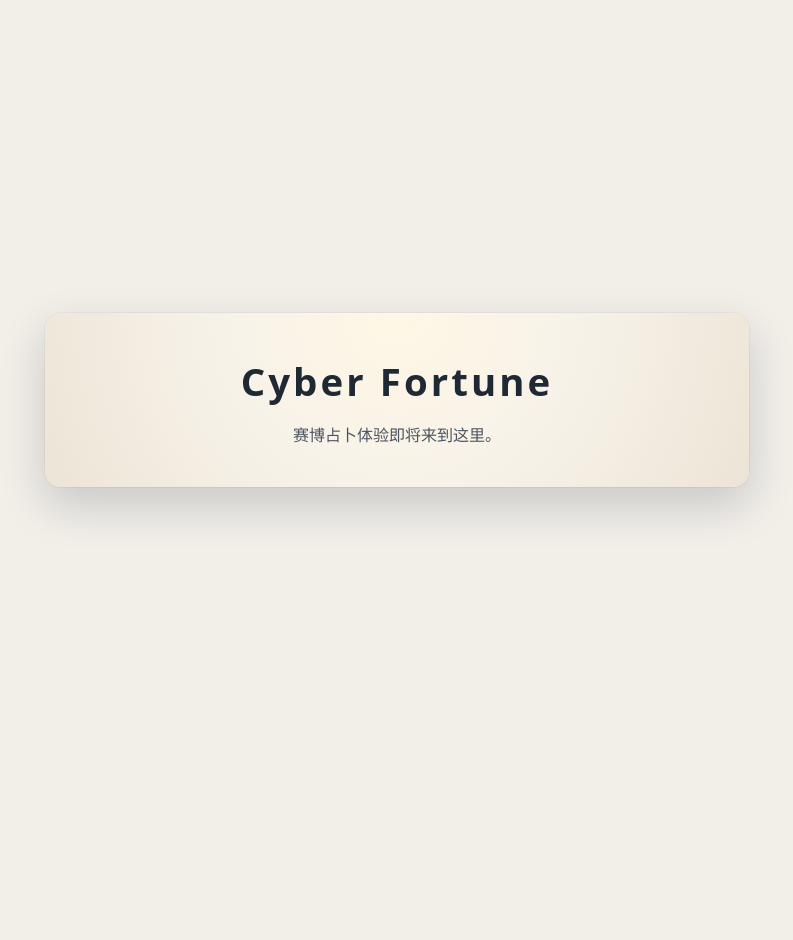
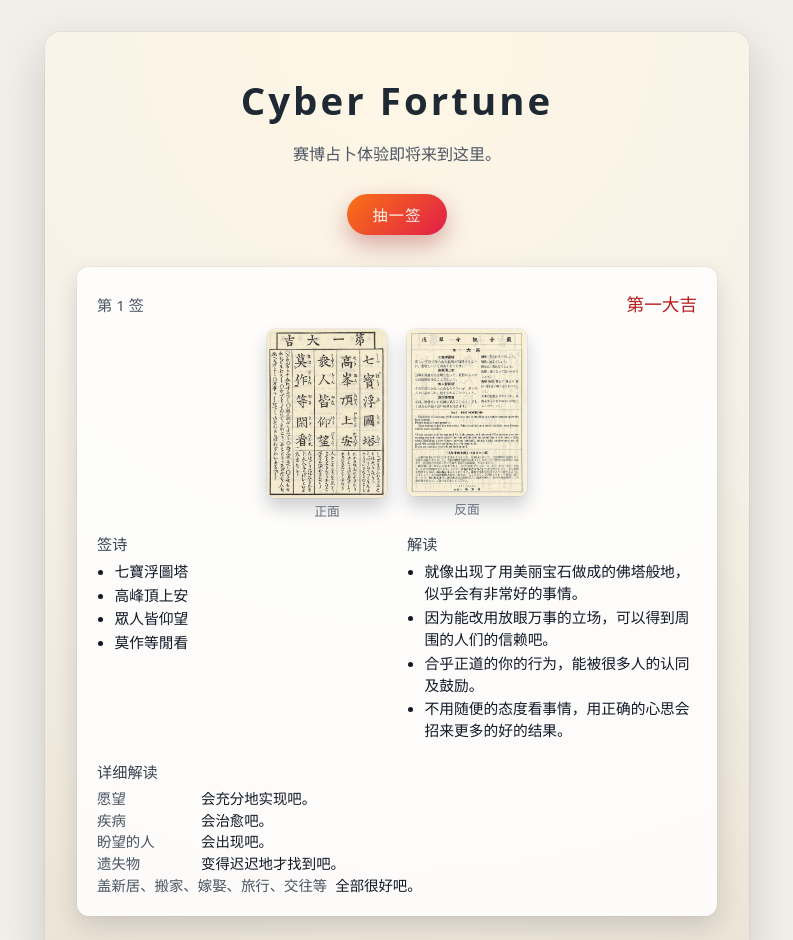
Before and after one commit to Blunnny/Sensoji-Temple-fortune, a website built with Vite: page cyber-fortune/index.html in a window 1280 px wide. Shown: the top 940 px of the page, without its empty margins (243-1036 px from the left). Before the commit the page ends 800 px from the top, so only its background shows below. Built offline with nearby package versions, Linux system fonts and the light colour scheme.

Commit message:
初步完成测试数据的抽签和展示功能

```diff
--- /dev/null
+++ b/cyber-fortune/src/contents.ts
@@ -0,0 +1,67 @@
+export type OmikujiOriginal = [string, string, string, string];
+
+export type OmikujiWords = Record<string, string>;
+
+export interface Omikuji {
+  front: string;
+  back: string;
+  id: number;
+  grade: string;
+  original: OmikujiOriginal;
+  translation: string[];
+  words: OmikujiWords;
+}
+
+export const omikujiList: Omikuji[] = [
+  {
+    front: "./picture_front/front_1.JPEG",
+    back: "./picture_back/back_1.jpg",
+    id: 1,
+    grade: "第一大吉",
+    original: ["七寶浮圖塔", "高峰頂上安", "眾人皆仰望", "莫作等閒看"],
+    translation: [
+      "就像出现了用美丽宝石做成的佛塔般地，似乎会有非常好的事情。",
+      "因为能改用放眼万事的立场，可以得到周围的人们的信赖吧。",
+      "合乎正道的你的行为，能被很多人的认同及鼓励。",
+      "不用随便的态度看事情，用正确的心思会招来更多的好的结果。",
+    ],
+    words: {
+      愿望: "会充分地实现吧。",
+      疾病: "会治愈吧。",
+      盼望的人: "会出现吧。",
+      遗失物: "变得迟迟地才找到吧。",
+      "盖新居、搬家、嫁娶、旅行、交往等": "全部很好吧。",
+    },
+  },
+  {
+    front: "./picture_front/front_2.JPEG",
+    back: "./picture_back/back_2.jpg",
+    id: 2,
+    grade: "第二小吉",
+    original: ["月被浮雲翳", "立事自昏迷", "幸乞隂公祐", "何慮不開眉"],
+    translation: [
+      "似乎抱着强烈的愿望，但是照目前的样子，似乎无法达成愿望。",
+      "因为光是想着要怎么作，持续着没有决心的情形。",
+      "为了人而变得尽全力努力，幸福将会来到。",
+      "似乎会有令人高兴的事情发生。根据这件好事，不担心未来的事也没有关系了。",
+    ],
+    words: {
+      愿望: "因为持续不断地努力，必定会实现。",
+      疾病: "虽然拖长，但是之后可以康复吧。",
+      盼望的人: "迟迟地才出现吧。",
+      遗失物: "不能找出来吧。",
+      交往: "要节制吧。",
+      "盖新居、搬家": "都不坏吧。",
+      "结亲缘、旅行": "顺利进行吧。",
+    },
+  },
+];
+
+export function drawRandomOmikuji(): Omikuji | null {
+  if (omikujiList.length === 0) {
+    return null;
+  }
+
+  const index = Math.floor(Math.random() * omikujiList.length);
+  return omikujiList[index];
+}
--- a/cyber-fortune/src/main.ts
+++ b/cyber-fortune/src/main.ts
@@ -1,12 +1,109 @@
-import './style.css'
+import "./style.css";
+import { drawRandomOmikuji, omikujiList, type Omikuji } from "./contents";
 
-const app = document.querySelector<HTMLDivElement>('#app')
+const app = document.querySelector<HTMLDivElement>("#app");
+
+function resolveImage(path: string): string {
+  try {
+    return new URL(path, import.meta.url).href;
+  } catch {
+    return path;
+  }
+}
+
+function renderFortune(container: HTMLElement, omikuji: Omikuji): void {
+  const originalLines = omikuji.original
+    .map((line) => `<li>${line}</li>`)
+    .join("");
+
+  const translationLines = omikuji.translation
+    .map((line) => `<li>${line}</li>`)
+    .join("");
+
+  const frontUrl = resolveImage(omikuji.front);
+  const backUrl = resolveImage(omikuji.back);
+
+  const wordsLines = Object.entries(omikuji.words)
+    .map(
+      ([key, value]) =>
+        `<li><span class="word-key">${key}</span><span class="word-value">${value}</span></li>`,
+    )
+    .join("");
+
+  container.innerHTML = `
+    <div class="fortune-header">
+      <span class="fortune-id">第 ${omikuji.id} 签</span>
+      <span class="fortune-grade">${omikuji.grade}</span>
+    </div>
+    <div class="fortune-images">
+      <figure class="fortune-image">
+        <img src="${frontUrl}" alt="签的正面" loading="lazy" />
+        <figcaption>正面</figcaption>
+      </figure>
+      <figure class="fortune-image">
+        <img src="${backUrl}" alt="签的反面" loading="lazy" />
+        <figcaption>反面</figcaption>
+      </figure>
+    </div>
+    <div class="fortune-body">
+      <div class="fortune-column">
+        <h2 class="fortune-title">签诗</h2>
+        <ul class="fortune-list">
+          ${originalLines}
+        </ul>
+      </div>
+      <div class="fortune-column">
+        <h2 class="fortune-title">解读</h2>
+        <ul class="fortune-list">
+          ${translationLines}
+        </ul>
+      </div>
+    </div>
+    <div class="fortune-words">
+      <h2 class="fortune-title">详细解读</h2>
+      <ul class="words-list">
+        ${wordsLines}
+      </ul>
+    </div>
+  `;
+}
 
 if (app) {
   app.innerHTML = `
     <main class="app-shell">
-      <h1>Cyber Fortune</h1>
-      <p class="subtitle">赛博占卜体验即将来到这里。</p>
+      <header class="app-header">
+        <h1>Cyber Fortune</h1>
+        <p class="subtitle">赛博占卜体验即将来到这里。</p>
+      </header>
+      <section class="app-actions">
+        <button id="draw-button" class="primary-button" type="button">抽一签</button>
+      </section>
+      <section id="fortune-card" class="fortune-card">
+        <p class="placeholder">尚未抽签，将初始展示第一支测试签。</p>
+      </section>
     </main>
-  `
+  `;
+
+  const card = app.querySelector<HTMLElement>("#fortune-card");
+  const button = app.querySelector<HTMLButtonElement>("#draw-button");
+
+  const initial = omikujiList[0];
+
+  if (card && initial) {
+    renderFortune(card, initial);
+  }
+
+  if (button && card) {
+    button.addEventListener("click", () => {
+      const result = drawRandomOmikuji();
+
+      console.log("抽到的签：", result);
+
+      if (!result) {
+        return;
+      }
+
+      renderFortune(card, result);
+    });
+  }
 }
--- a/cyber-fortune/src/style.css
+++ b/cyber-fortune/src/style.css
@@ -1,5 +1,10 @@
 :root {
-  font-family: system-ui, -apple-system, BlinkMacSystemFont, 'Segoe UI', sans-serif;
+  font-family:
+    system-ui,
+    -apple-system,
+    BlinkMacSystemFont,
+    "Segoe UI",
+    sans-serif;
   line-height: 1.5;
   font-weight: 400;
   color: #1f2933;
@@ -28,16 +33,21 @@ body {
 .app-shell {
   max-width: 640px;
   width: 100%;
-  padding: 2.5rem 2rem;
+  padding: 2.5rem 2rem 2.25rem;
   border-radius: 16px;
-  background: radial-gradient(circle at top, #fff7e5 0, #f7f2e9 45%, #ece4d6 100%);
+  background: radial-gradient(
+    circle at top,
+    #fff7e5 0,
+    #f7f2e9 45%,
+    #ece4d6 100%
+  );
   box-shadow:
     0 18px 45px rgba(15, 23, 42, 0.18),
     0 0 0 1px rgba(15, 23, 42, 0.04);
   text-align: center;
 }
 
-.app-shell h1 {
+.app-header h1 {
   margin: 0 0 0.75rem;
   font-size: 2.4rem;
   letter-spacing: 0.08em;
@@ -48,3 +58,150 @@ body {
   font-size: 1rem;
   color: #4b5563;
 }
+
+.app-actions {
+  margin-top: 1.75rem;
+}
+
+.primary-button {
+  padding: 0.6rem 1.6rem;
+  border-radius: 999px;
+  border: none;
+  font-size: 0.95rem;
+  font-weight: 600;
+  letter-spacing: 0.08em;
+  text-transform: uppercase;
+  background: linear-gradient(135deg, #f97316, #e11d48);
+  color: #fdf7ee;
+  cursor: pointer;
+  box-shadow: 0 10px 25px rgba(148, 27, 37, 0.35);
+}
+
+.primary-button:active {
+  transform: translateY(1px);
+  box-shadow: 0 6px 18px rgba(148, 27, 37, 0.4);
+}
+
+.fortune-card {
+  margin-top: 2rem;
+  padding: 1.5rem 1.25rem 1.25rem;
+  border-radius: 12px;
+  background-color: rgba(255, 255, 255, 0.86);
+  box-shadow:
+    0 10px 26px rgba(15, 23, 42, 0.15),
+    0 0 0 1px rgba(15, 23, 42, 0.03);
+  text-align: left;
+}
+
+.placeholder {
+  margin: 0;
+  font-size: 0.95rem;
+  color: #6b7280;
+}
+
+.fortune-images {
+  display: flex;
+  justify-content: center;
+  gap: 1.25rem;
+  margin: 0.75rem 0 0.5rem;
+}
+
+.fortune-image {
+  margin: 0;
+  text-align: center;
+}
+
+.fortune-image img {
+  display: block;
+  width: 120px;
+  height: auto;
+  border-radius: 8px;
+  box-shadow:
+    0 10px 18px rgba(15, 23, 42, 0.2),
+    0 0 0 1px rgba(15, 23, 42, 0.06);
+  object-fit: cover;
+}
+
+.fortune-image figcaption {
+  margin-top: 0.25rem;
+  font-size: 0.8rem;
+  color: #6b7280;
+}
+
+.fortune-header {
+  display: flex;
+  justify-content: space-between;
+  align-items: baseline;
+  margin-bottom: 0.75rem;
+}
+
+.fortune-id {
+  font-size: 0.95rem;
+  color: #4b5563;
+}
+
+.fortune-grade {
+  font-size: 1.1rem;
+  font-weight: 700;
+  color: #b91c1c;
+}
+
+.fortune-body {
+  display: grid;
+  grid-template-columns: repeat(2, minmax(0, 1fr));
+  gap: 1.25rem;
+  margin-top: 0.75rem;
+}
+
+.fortune-title {
+  margin: 0 0 0.25rem;
+  font-size: 0.95rem;
+  color: #374151;
+}
+
+.fortune-list {
+  margin: 0;
+  padding-left: 1.1rem;
+  font-size: 0.92rem;
+  color: #111827;
+}
+
+.fortune-list li + li {
+  margin-top: 0.1rem;
+}
+
+.fortune-words {
+  margin-top: 1.25rem;
+}
+
+.words-list {
+  margin: 0.25rem 0 0;
+  padding-left: 0;
+  list-style: none;
+  font-size: 0.9rem;
+}
+
+.words-list li {
+  display: flex;
+  align-items: baseline;
+  gap: 0.5rem;
+}
+
+.word-key {
+  min-width: 6rem;
+  color: #4b5563;
+}
+
+.word-value {
+  color: #111827;
+}
+
+@media (max-width: 600px) {
+  .app-shell {
+    padding: 1.75rem 1.25rem 1.5rem;
+  }
+
+  .fortune-body {
+    grid-template-columns: 1fr;
+  }
+}
```
Also changed, not shown: cyber-fortune/src/picture_back/back_1.jpg (added), cyber-fortune/src/picture_back/back_2.jpg (added), cyber-fortune/src/picture_front/front_1.JPEG (added), cyber-fortune/src/picture_front/front_2.JPEG (added).
